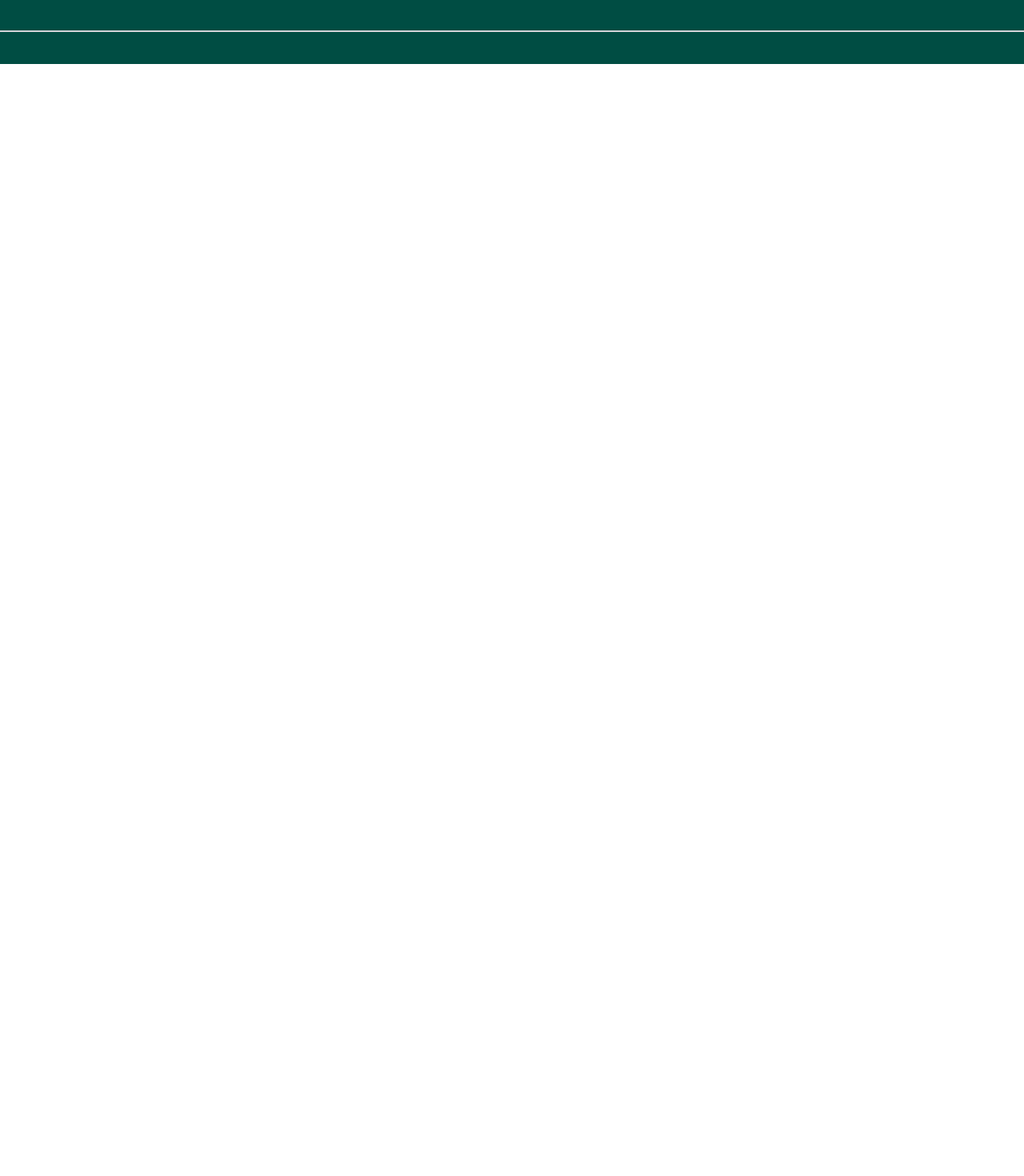
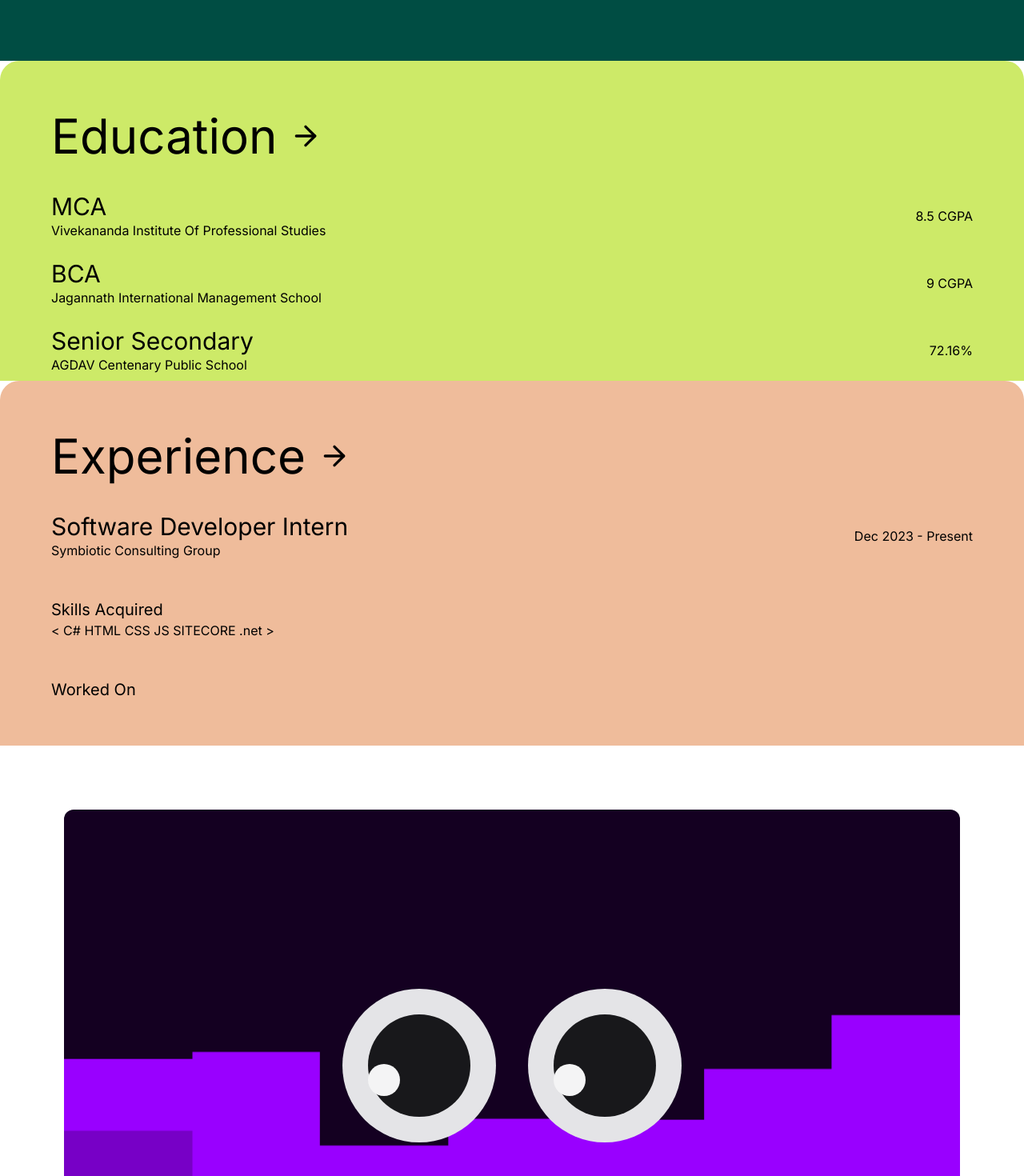
Before and after one commit to SudhanshuPanthri/portfolio-2024, a Next.js app: page / in a window 1280 px wide. Shown: the part 1100-2570 px from the top of the page at 80% size. Before the commit the page ends 1180 px from the top, so only its background shows below. Built offline with nearby package versions, Linux system fonts and the light colour scheme.

Commit message:
Experience

```diff
--- a/src/app/page.js
+++ b/src/app/page.js
@@ -1,3 +1,6 @@
+import Education from "@/components/Education";
+import Experience from "@/components/Experience";
+import Eyes from "@/components/Eyes";
 import LandingPage from "@/components/LandingPage";
 import Marquee from "@/components/Marquee";
 import Navbar from "@/components/Navbar";
@@ -8,6 +11,9 @@ export default function Home() {
       <Navbar />
       <LandingPage />
       <Marquee />
+      <Education />
+      <Experience />
+      <Eyes />
     </div>
   );
 }
--- /dev/null
+++ b/src/components/Education.jsx
@@ -0,0 +1,38 @@
+import { ArrowRight } from 'lucide-react'
+import React from 'react'
+
+const Education = () => {
+    return (
+        <div className='w-full h-[50vh] bg-[#CDEA68] rounded-tl-3xl rounded-tr-3xl gap-6 px-8 py-14 lg:px-16 text-black'>
+            <div className='w-full py-2 flex items-center gap-4 justify-start mb-4 lg:mb-8'>
+                <h1 className='text-3xl lg:text-6xl'>Education</h1>
+                <ArrowRight className="h-6 w-6 lg:h-10 lg:w-10" />
+            </div>
+            <div className='w-full'>
+                <div className='w-full flex items-center justify-between mt-6'>
+                    <div>
+                        <h1 className='text-xl lg:text-3xl'>MCA</h1>
+                        <h2>Vivekananda Institute Of Professional Studies</h2>
+                    </div>
+                    <h2>8.5 CGPA</h2>
+                </div>
+                <div className='w-full flex items-center justify-between mt-6'>
+                    <div>
+                        <h1 className='text-xl lg:text-3xl'>BCA</h1>
+                        <h2>Jagannath International Management School</h2>
+                    </div>
+                    <h2>9 CGPA</h2>
+                </div>
+                <div className='w-full flex items-center justify-between mt-6'>
+                    <div>
+                        <h1 className='text-xl lg:text-3xl'>Senior Secondary</h1>
+                        <h2>AGDAV Centenary Public School</h2>
+                    </div>
+                    <h2>72.16%</h2>
+                </div>
+            </div>
+        </div>
+    )
+}
+
+export default Education;
--- /dev/null
+++ b/src/components/Experience.jsx
@@ -0,0 +1,31 @@
+import { ArrowRight } from 'lucide-react'
+import React from 'react'
+
+const Experience = () => {
+    return (
+        <div className='w-full bg-[#EFBC9B] rounded-tl-3xl rounded-tr-3xl gap-6 px-8 py-14 lg:px-16 text-black'>
+            <div className='w-full py-2 flex items-center gap-4 justify-start mb-4 lg:mb-8'>
+                <h1 className='text-3xl lg:text-6xl'>Experience</h1>
+                <ArrowRight className="h-6 w-6 lg:h-10 lg:w-10" />
+            </div>
+            <div className='w-full'>
+                <div className='w-full flex items-center justify-between mt-6'>
+                    <div>
+                        <h1 className='text-xl lg:text-3xl'>Software Developer Intern</h1>
+                        <h2>Symbiotic Consulting Group</h2>
+                    </div>
+                    <h2>Dec 2023 - Present</h2>
+                </div>
+                <div className='w-full mt-6 lg:mt-12'>
+                    <h2 className='text-xl'>Skills Acquired</h2>
+                    <h3>{`< C# HTML CSS JS SITECORE .net >`}</h3>
+                </div>
+                <div className='w-full mt-6 lg:mt-12'>
+                    <h2 className='text-xl'>Worked On</h2>
+                </div>
+            </div>
+        </div>
+    )
+}
+
+export default Experience
--- /dev/null
+++ b/src/components/Eyes.jsx
@@ -0,0 +1,29 @@
+import React from 'react'
+
+const Eyes = () => {
+    return (
+        <div className='eyes w-full h-[40vh] lg:h-screen overflow-hidden p-20'>
+            <div className='relative bg-cover bg-center w-full h-full bg-[url("/bg.svg")] rounded-xl'>
+                <div className='absolute flex gap-10 top-1/2 left-1/2 -translate-x-[50%] -translate-y-[50%]'>
+                    <div className='w-[15vw] h-[15vw] bg-zinc-200 rounded-full flex items-center justify-center'>
+                        <div className='relative w-1/2 h-1/2 lg:w-2/3 lg:h-2/3 rounded-full bg-zinc-900 '>
+                            <div className="absolute top-1/2 left-1/2 -translate-x-[50%] -translate-y-[50%] line w-full h-4 lg:h-1">
+                                <div className='lg:w-10 lg:h-10 w-4 h-4 rounded-full bg-zinc-100'></div>
+                            </div>
+                        </div>
+
+                    </div>
+                    <div className='w-[15vw] h-[15vw] bg-zinc-200 rounded-full flex items-center justify-center'>
+                        <div className='relative w-1/2 h-1/2 lg:w-2/3 lg:h-2/3 rounded-full bg-zinc-900 '>
+                            <div className="absolute top-1/2 left-1/2 -translate-x-[50%] -translate-y-[50%] line w-full h-4 lg:h-1">
+                                <div className='lg:w-10 lg:h-10 w-4 h-4 rounded-full bg-zinc-100'></div>
+                            </div>
+                        </div>
+                    </div>
+                </div>
+            </div>
+        </div>
+    )
+}
+
+export default Eyes
--- a/src/components/Marquee.jsx
+++ b/src/components/Marquee.jsx
@@ -4,7 +4,7 @@ import { motion } from "framer-motion"
 const Marquee = () => {
     return (
         <div className="w-full py-10 bg-[#004D43] rounded-tl-2xl rounded-tr-2xl">
-            <div className="text border-t-2 border-b-2 border-zinc-300 flex whitespace-nowrap overflow-hidden gap-10">
+            <div className="text flex whitespace-nowrap overflow-hidden gap-10">
                 <motion.h1 initial={{ x: 0 }} animate={{ x: "-100%" }} transition={{ ease: "linear", repeat: Infinity, duration: 5 }} className="text-5xl lg:text-8xl leading-none uppercase pt-10 text-white font-bold mb-8">Frontend Developer</motion.h1>
                 <motion.h1 initial={{ x: 0 }} animate={{ x: "-100%" }} transition={{ ease: "linear", repeat: Infinity, duration: 5 }} className="text-5xl lg:text-8xl leading-none uppercase pt-10 text-white font-bold mb-8">Frontend Developer</motion.h1>
                 <motion.h1 initial={{ x: 0 }} animate={{ x: "-100%" }} transition={{ ease: "linear", repeat: Infinity, duration: 5 }} className="text-5xl lg:text-8xl leading-none uppercase pt-10 text-white font-bold mb-8">Frontend Developer</motion.h1>
```
Also changed, not shown: public/bg.svg (added).
